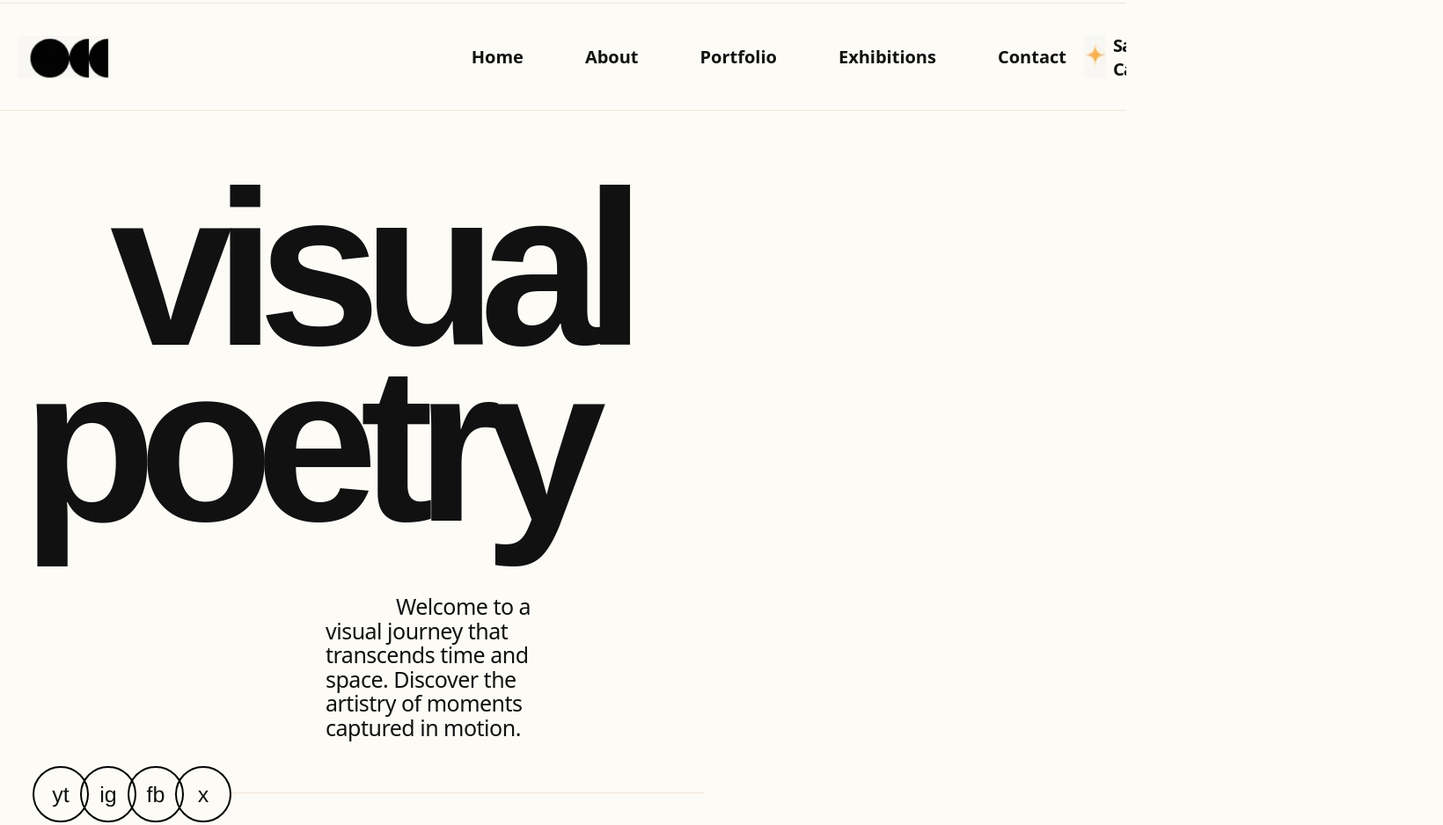
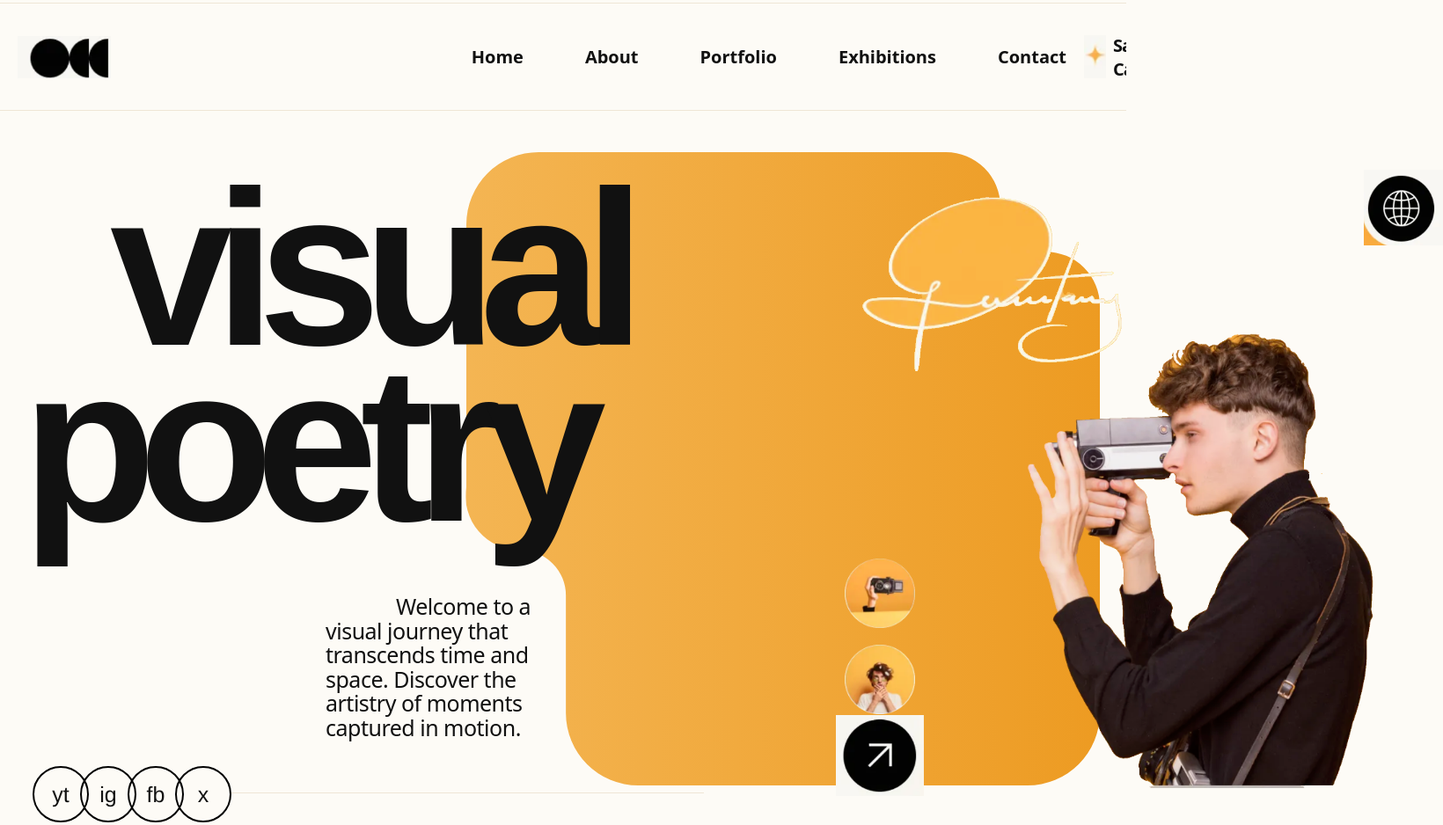
Before and after one commit to M-Jakes/CPR, a plain HTML site: page index.html in a window 1280 px wide. Shown: the part 17-955 px from the top of the page at 88% size, 1640 px wide, since content can reach past the window. Drawn offline with Linux system fonts and the light colour scheme.

Commit message:
orange box

```diff
--- a/index.html
+++ b/index.html
@@ -462,6 +462,74 @@
             line-height: 1;
             transform: translateY(-2%);
         }
+        .hero-man-picture {
+            position: absolute;
+            top: 150px;
+            right: -10px;
+            width: 800px;
+            height: 800px;
+            background: linear-gradient(to right, #f4b553, #ed9b22);
+            clip-path: path('M 57.14 0 L 605.71 0 A 68.57 68.57 0 0 1 674.29 68.57 L 674.29 68.57 A 57.14 57.14 0 0 0 731.43 125.71 A 68.57 68.57 0 0 1 800 194.29 L 800 708.57 A 91.43 91.43 0 0 1 708.57 800 L 217.14 800 A 91.43 91.43 0 0 1 125.71 708.57 L 125.71 560 A 57.14 57.14 0 0 0 68.57 502.86 A 68.57 68.57 0 0 1 0 422.86 L 0 91.43 A 91.43 91.43 0 0 1 91.43 0 Z');
+            transform: scale(0.9);
+            z-index: -1;
+            box-shadow: 0 0 120px 40px rgba(237, 155, 34, 0.6);
+
+        }
+
+        .profiles {
+            position: absolute;
+            top: 650px;
+            display: flex;
+            flex-direction: column;
+            align-items: center;
+
+            margin-left: 750px;
+
+        }
+        .profile4 {
+            position: absolute;
+            width: 80px;
+            height: auto;
+            right: -290px;
+            top: 100px;
+
+        }
+        .profile3 {
+            width: 80px;
+            height: auto;
+            position: absolute;
+            top: 2px;
+            right: -290px;
+        }
+        .profile1 {
+            width: 100px;
+            height: auto;
+            position: absolute;
+            right: -300px;
+            top: 180px;
+        }
+        .dip {
+            position: absolute;
+            width: 350px;
+            height: auto;
+            top: -410px;
+            right: -570px;
+        }
+        .mans {
+            position: absolute;
+            width: 450px;
+            height: auto;
+            top: -260px;
+            right: -850px;
+        }
+        .planet {
+            position: absolute;
+            width: 90px;
+            height: auto;
+            top: -440px;
+            right: -890px;
+        }
+
     </style>
 </head>
 <body>
@@ -483,9 +551,20 @@
                 <span class="title">Sala Canal</span><span class="date">, 22 Nov 23</span>
             </div>
             <img class="avatar" src="Snímek obrazovky 2025-10-05 145220.png" alt="Italy">
+            <div class="hero-man-picture">
+
+            </div>
         </div>
     </div>
 </header>
+<div class="profiles">
+    <img class="profile3" src="icon-photo.png" height="192" width="195"/>
+    <img class="profile1" src="Snímek obrazovky 2025-10-08 101510.png" height="160" width="173"/>
+    <img class="profile4" src="icon-man.png" height="194" width="196"/>
+    <img class="dip" src="Sign-hero.png" height="375" width="646"/>
+    <img class="mans" src="man_hero_img.png" height="1400" width="1205"/>
+    <img class="planet" src="Snímek obrazovky 2025-10-08 101419.png" height="172" width="179"/>
+</div>
 
 <section class="content">
     <div class="left">
```
Also changed, not shown: Sign-hero.png (added), Snímek obrazovky 2025-10-08 101404.png (added), Snímek obrazovky 2025-10-08 101419.png (added), Snímek obrazovky 2025-10-08 101510.png (added), icon-man.png (added), icon-photo.png (added), man_hero_img.png (added).
